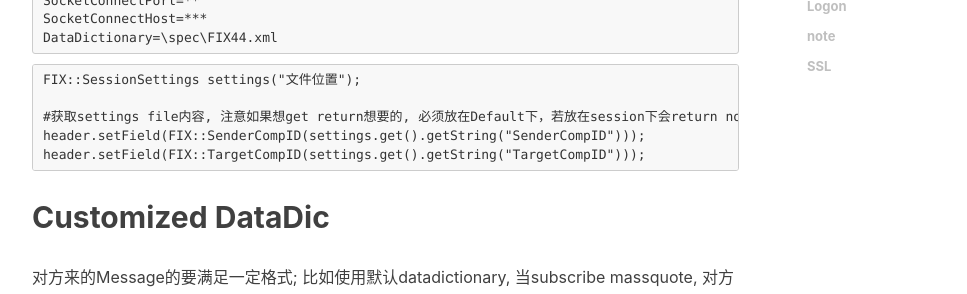
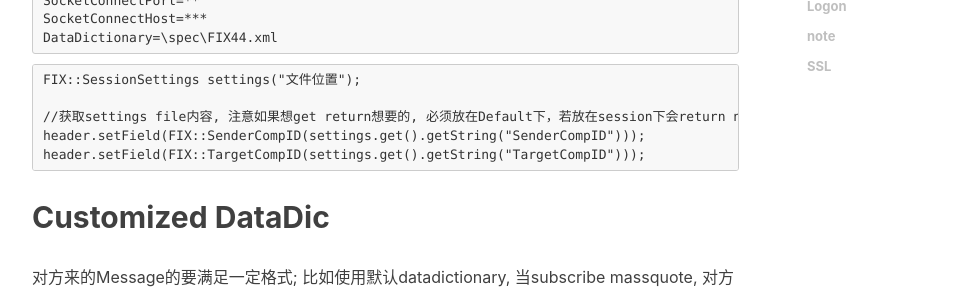
Before and after one commit to beckswu/beckswu.github.io, a Jekyll site: the page built from _posts/2017-10-03-QuickFIX-C++.markdown, in a window 1280 px wide and 900 px high, scrolled down 1864 px. Shown: the part 188-482 px from the top of the window, without its empty margins (233-1200 px from the left). Built offline with Jekyll 4.4.1, drawn with Linux system fonts in a browser that asks for light colours; nearby versions of some CDN libraries; comment, search, counter and statistics services are not loaded.

````diff
--- a/_posts/2017-10-03-QuickFIX-C++.markdown
+++ b/_posts/2017-10-03-QuickFIX-C++.markdown
@@ -54,7 +54,7 @@ DataDictionary=\spec\FIX44.xml
 ```C++
 FIX::SessionSettings settings("文件位置");
 
-#获取settings file内容, 注意如果想get return想要的, 必须放在Default下，若放在session下会return no key error
+//获取settings file内容, 注意如果想get return想要的, 必须放在Default下，若放在session下会return no key error
 header.setField(FIX::SenderCompID(settings.get().getString("SenderCompID")));
 header.setField(FIX::TargetCompID(settings.get().getString("TargetCompID")));
 ```
````
